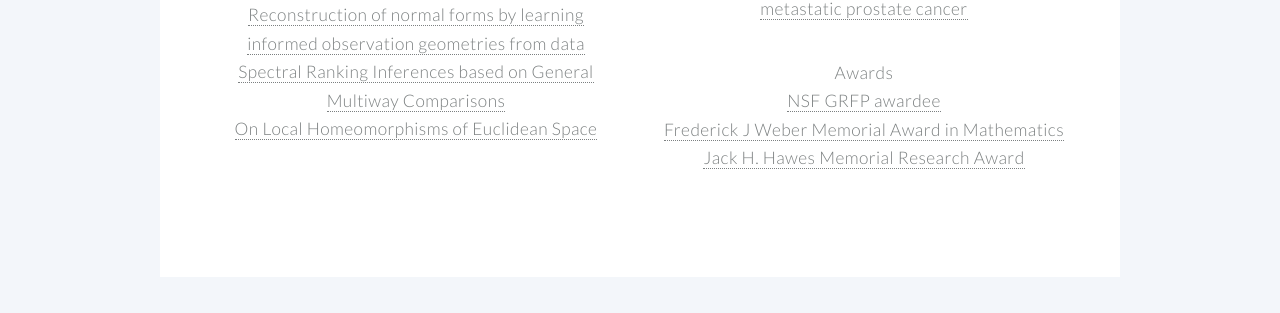
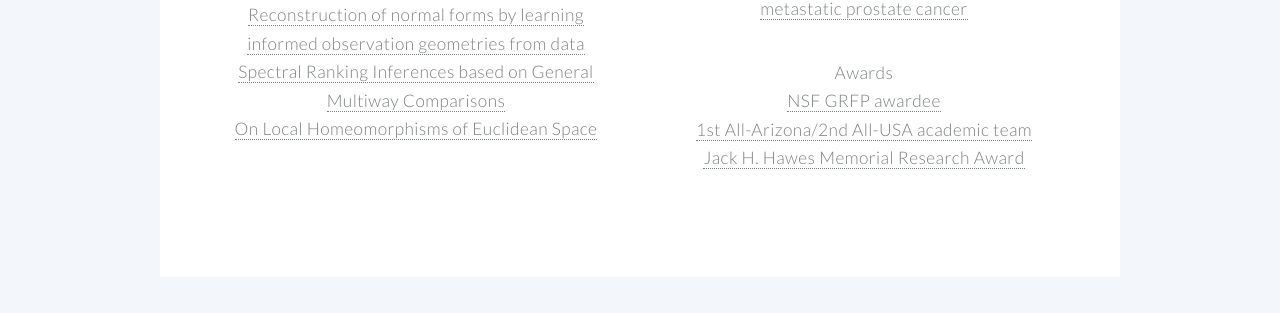
Before and after one commit to jben33/jben33.github.io, a Jekyll site: the page built from index.md, in a window 1280 px wide and 900 px high, scrolled down 3606 px. Shown: the part 141-454 px from the top of the window. Built offline with Jekyll 4.4.1, drawn with Linux system fonts in a browser that asks for light colours.

Commit message:
Update example3.html

```diff
--- a/_includes/example3.html
+++ b/_includes/example3.html
@@ -10,6 +10,6 @@
 
  <ul> Awards
   <li><a href="https://news.asu.edu/20210505-being-role-model-kids-motivates-father-get-math-degree">NSF GRFP awardee</a></li>
-  <li><a href = "https://www.researchgate.net/publication/354759233_A_study_of_disproportionately_affected_populations_by_raceethnicity_during_the_SARS-CoV-2_pandemic_using_multi-population_SEIR_modeling_and_ensemble_data_assimilation">Frederick J Weber Memorial Award in Mathematics</a></li>
+  <li><a href = "https://www.mesacc.edu/sites/default/files/pages/events-news/media-coverage/Maricopa%20Community%20College%20scholars%20recognized%20as%202019%20All-Arizona%20Academic%20Team%20-%20AZEdNews.pdf">1st All-Arizona/2nd All-USA academic team</a></li>
   <li><a href = "https://math.asu.edu/awards-2020">Jack H. Hawes Memorial Research Award</a></li>
 </ul>
```
